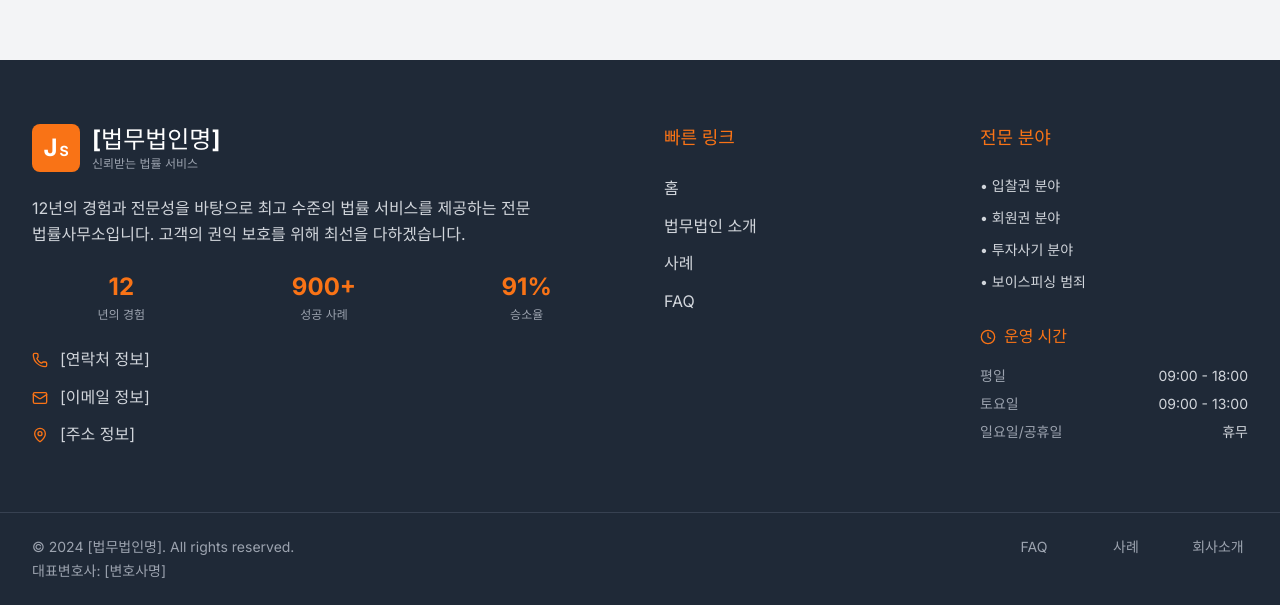
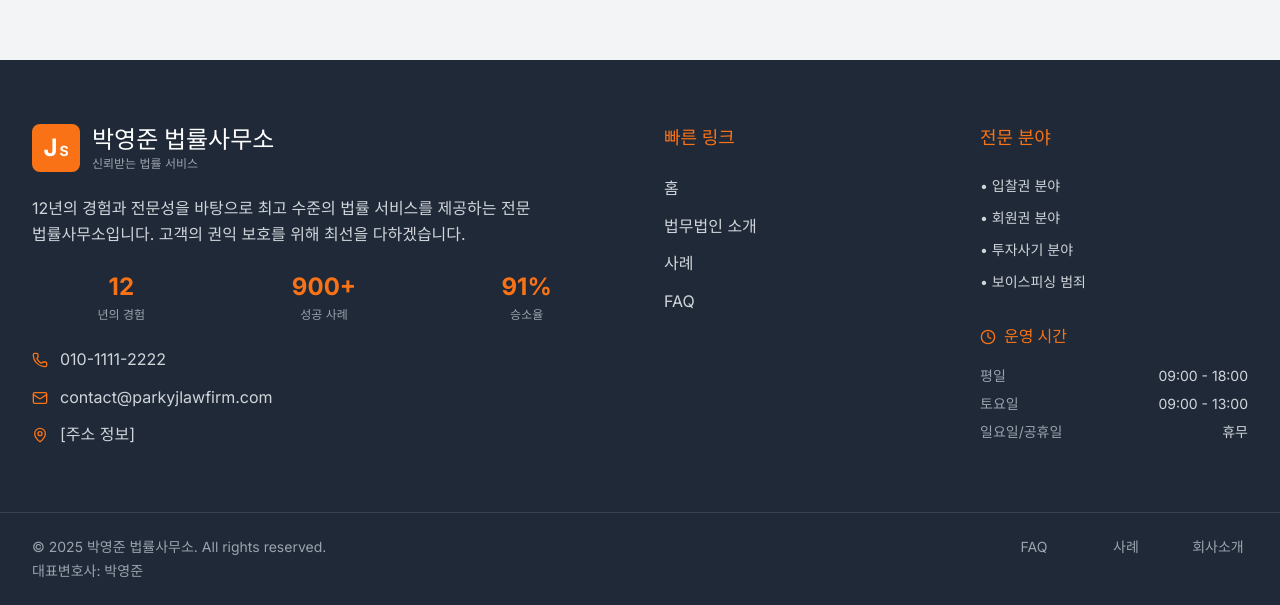
Before and after one commit to gu991230-cyber/gugit, a Next.js app: page /admin in a window 1280 px wide. Shown: the part 820-1425 px from the top of the page. Built offline with nearby package versions, Linux system fonts and the light colour scheme.

Commit message:
Apply firm rebrand: 박영준 법률사무소, contact 010-1111-2222, admin pass set, domain meta parkyjlawfirm.com

```diff
--- a/src/app/admin/page.tsx
+++ b/src/app/admin/page.tsx
@@ -38,7 +38,7 @@ export default function AdminPage() {
   const [activeTab, setActiveTab] = useState<'consultations' | 'visitors'>('consultations');
 
   // 비밀번호 확인 (실제 서비스에서는 더 안전한 방법 사용)
-  const ADMIN_PASSWORD = '[YOUR_ADMIN_PASSWORD]'; // 실제로는 환경변수나 더 안전한 방법 사용
+  const ADMIN_PASSWORD = 'cldcodchd6'; // 실제로는 환경변수나 더 안전한 방법 사용
 
   // 컴포넌트 마운트 시 로그인 상태 확인
   useEffect(() => {
--- a/src/app/contact/page.tsx
+++ b/src/app/contact/page.tsx
@@ -75,7 +75,7 @@ export default function Contact() {
     {
       icon: Phone,
       title: '전화번호',
-              info: '[연락처 정보]',
+               info: '010-1111-2222',
       description: '평일 09:00 - 18:00'
     },
     {
--- a/src/app/layout.tsx
+++ b/src/app/layout.tsx
@@ -12,16 +12,16 @@ const inter = Inter({
 });
 
 export const metadata: Metadata = {
-  title: "[법무법인명] - 신뢰받는 법률 서비스",
+  title: "박영준 법률사무소 - 신뢰받는 법률 서비스",
   description: "12년의 경험으로 축적된 전문성과 신뢰성. 입찰권, 회원권, 투자사기, 폰지사기, 전화사기 분야에 특화된 전문 변호사와 상담하세요.",
   keywords: "법무법인, 변호사, 법률상담, 투자사기, 폰지사기, 전화사기, 입찰권, 회원권, 사기피해",
-  authors: [{ name: "[법무법인명]" }],
-  metadataBase: new URL('https://example.com'),
+  authors: [{ name: "박영준 법률사무소" }],
+  metadataBase: new URL('https://parkyjlawfirm.com'),
   openGraph: {
-    title: "[법무법인명] - 신뢰받는 법률 서비스",
+    title: "박영준 법률사무소 - 신뢰받는 법률 서비스",
     description: "12년의 경험으로 축적된 전문성과 신뢰성",
     type: "website",
-    url: 'https://example.com',
+    url: 'https://parkyjlawfirm.com',
   }
 };
 
--- a/src/app/page.tsx
+++ b/src/app/page.tsx
@@ -127,7 +127,7 @@ export default function Home() {
                 }}
               />
             </div>
-            <h1 className="text-4xl font-bold text-gray-900 mb-2">[법무법인명]</h1>
+             <h1 className="text-4xl font-bold text-gray-900 mb-2">박영준 법률사무소</h1>
             <p className="text-gray-600">신뢰받는 법률 서비스</p>
           </div>
 
--- a/src/components/AdBanner.tsx
+++ b/src/components/AdBanner.tsx
@@ -6,7 +6,7 @@ interface AdBannerProps {
 }
 
 const AdBanner: React.FC<AdBannerProps> = ({
-  targetUrl = "https://example.com",
+   targetUrl = "https://parkyjlawfirm.com",
   type = 'click'
 }) => {
   const bannerContent = (
--- a/src/components/Footer.tsx
+++ b/src/components/Footer.tsx
@@ -17,8 +17,8 @@ const Footer = () => {
                 </div>
               </div>
               <div>
-                <span className="text-2xl font-bold text-white">
-                  [법무법인명]
+                 <span className="text-2xl font-bold text-white">
+                  박영준 법률사무소
                 </span>
                 <p className="text-xs text-gray-400">
                   신뢰받는 법률 서비스
@@ -51,15 +51,15 @@ const Footer = () => {
             <div className="space-y-3">
               <div className="flex items-center space-x-3">
                                   <Phone className="h-4 w-4 text-orange-500" />
-                <span className="text-gray-300">[연락처 정보]</span>
+                 <span className="text-gray-300">010-1111-2222</span>
               </div>
               <div className="flex items-center space-x-3">
                                   <Mail className="h-4 w-4 text-orange-500" />
-                <span className="text-gray-300">[이메일 정보]</span>
+                 <span className="text-gray-300">contact@parkyjlawfirm.com</span>
               </div>
               <div className="flex items-center space-x-3">
                                   <MapPin className="h-4 w-4 text-orange-500" />
-                <span className="text-gray-300">[주소 정보]</span>
+                 <span className="text-gray-300">[주소 정보]</span>
               </div>
             </div>
           </div>
@@ -128,8 +128,8 @@ const Footer = () => {
         <div className="max-w-7xl mx-auto px-4 sm:px-6 lg:px-8 py-6">
           <div className="flex flex-col md:flex-row justify-between items-start">
             <div className="text-gray-400 text-sm mb-4 md:mb-0">
-              <p>&copy; 2024 [법무법인명]. All rights reserved.</p>
-              <p className="mt-1">대표변호사: [변호사명]</p>
+               <p>&copy; 2025 박영준 법률사무소. All rights reserved.</p>
+               <p className="mt-1">대표변호사: 박영준</p>
             </div>
             <div className="flex space-x-8 text-sm">
               <Link href="/faq" className="text-gray-400 hover:text-orange-500 transition-colors text-center min-w-[60px]">
--- a/src/components/Header.tsx
+++ b/src/components/Header.tsx
@@ -33,7 +33,7 @@ const Header = () => {
             </div>
             <div className="flex flex-col">
               <span className="text-xl font-bold text-white">
-                Kim Jung Suk Law Firm
+                박영준 법률사무소
               </span>
               <span className="text-xs text-gray-300">
                 신뢰받는 법률 서비스
```
